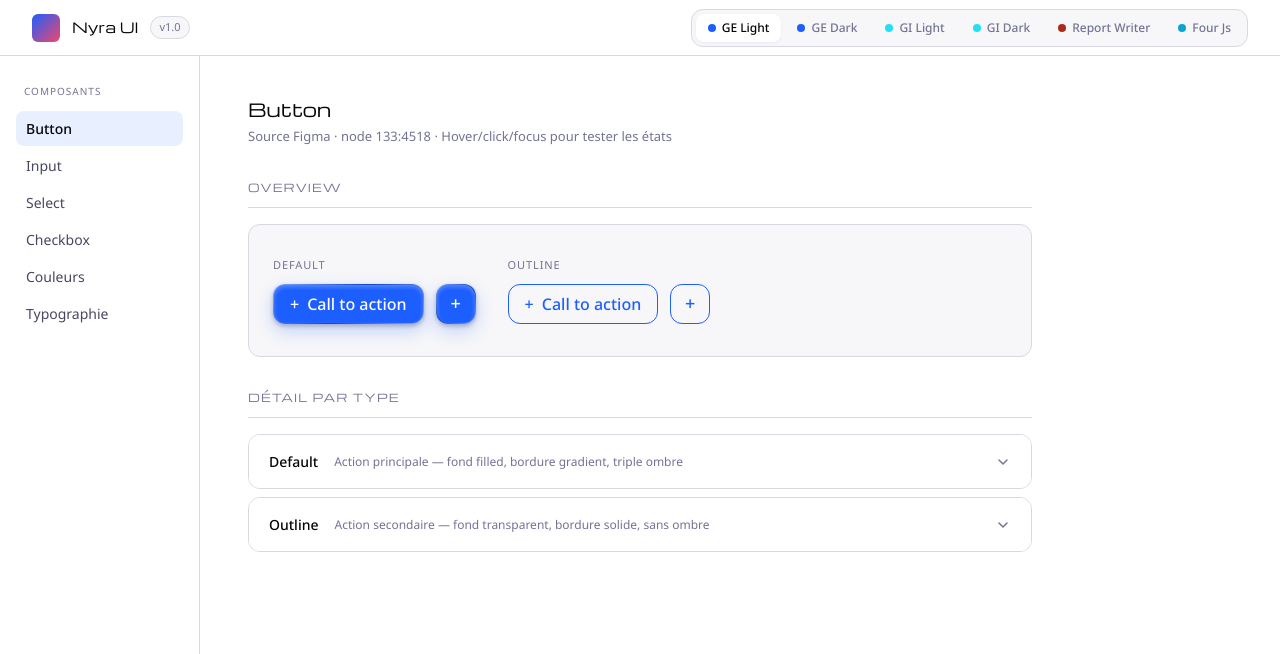
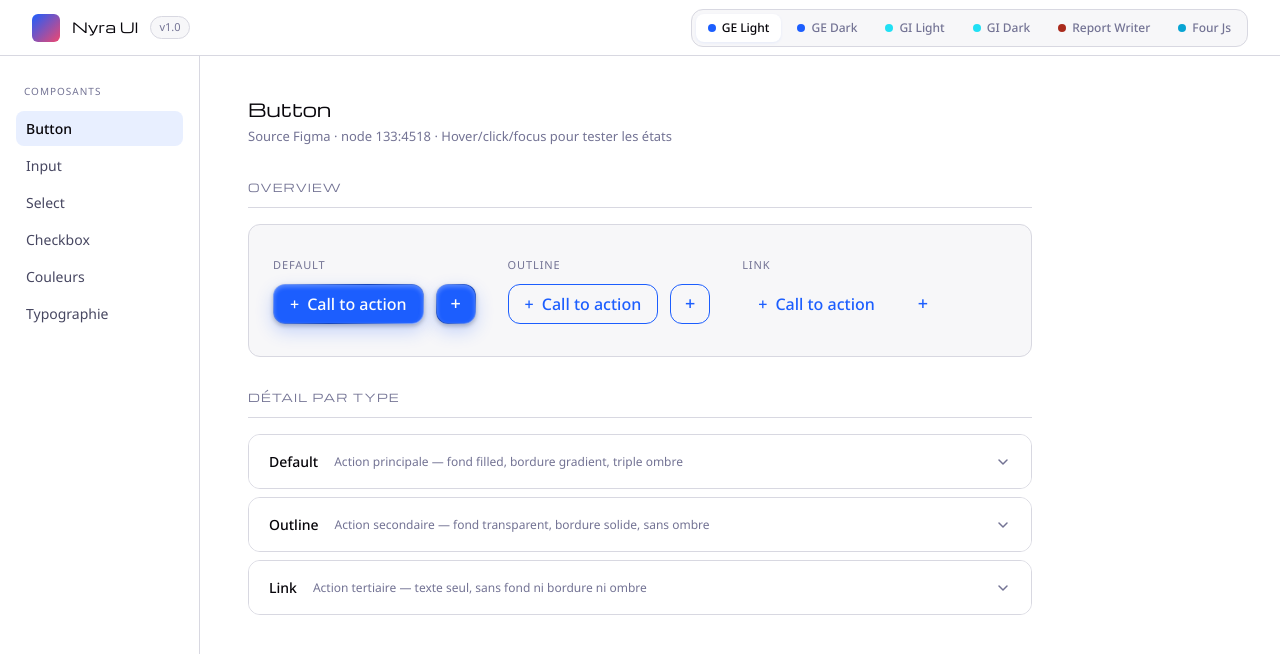
Before and after one commit to eloptb/nyra-ui, a Next.js app: page /preview in a window 1280 px wide. Shown: the top 654 px of the page. Built offline with nearby package versions, Linux system fonts and the light colour scheme.

Commit message:
feat: button Link variant — text only, no border, no shadow

```diff
--- a/app/preview/page.tsx
+++ b/app/preview/page.tsx
@@ -48,6 +48,18 @@ function ButtonPage() {
         </div>
       ),
       detail: <OutlineDetail />,
+    },
+    {
+      id: "link",
+      label: "Link",
+      description: "Action tertiaire — texte seul, sans fond ni bordure ni ombre",
+      preview: (
+        <div style={{ display: "flex", gap: 12, alignItems: "center", flexWrap: "wrap" as const }}>
+          <Button variant="link" size="m" leftIcon={<span>+</span>}>Call to action</Button>
+          <Button variant="icon-link" size="m" icon={<span>+</span>} aria-label="Ajouter" />
+        </div>
+      ),
+      detail: <LinkDetail />,
     },
   ];
 
@@ -154,6 +166,54 @@ function DefaultDetail() {
         <div style={{ display: "flex", gap: 12, flexWrap: "wrap" as const }}>
           <Button size="m" disabled leftIcon={<span>+</span>}>Call to action</Button>
           <Button variant="icon-primary" size="m" disabled icon={<span>+</span>} aria-label="Ajouter" />
+        </div>
+      </div>
+    </div>
+  );
+}
+
+// ── Link detail ─────────────────────────────────────────────
+function LinkDetail() {
+  const base: React.CSSProperties = {
+    display: "inline-flex", alignItems: "center", justifyContent: "center", gap: 8,
+    borderRadius: 12, border: "none", background: "transparent",
+    fontFamily: "var(--font-base)", fontWeight: 500, cursor: "pointer",
+    color: "var(--color-btn-text-link, var(--color-interactive-default, #1C5EFE))",
+    boxShadow: "none",
+  };
+  return (
+    <div style={{ display: "flex", flexDirection: "column" as const, gap: 16 }}>
+      <div style={Card}>
+        <p style={SubLabel}>États</p>
+        <div style={{ display: "flex", gap: 10, flexWrap: "wrap" as const, alignItems: "center" }}>
+          <Button variant="link" size="m" leftIcon={<span>+</span>}>Default</Button>
+          <button style={{ ...base, padding: "0 16px", height: 40, fontSize: 14, background: "var(--color-btn-outline-hover,rgba(28,94,254,0.08))", textDecoration: "underline" }}>+ Hover</button>
+          <button style={{ ...base, padding: "0 16px", height: 40, fontSize: 14, background: "var(--color-btn-outline-pressed,rgba(28,94,254,0.14))", transform: "translateY(1px)" }}>+ Pressed</button>
+          <button style={{ ...base, padding: "0 16px", height: 40, fontSize: 14, outline: "3px solid var(--focus-ring-color,rgba(28,94,254,0.4))", outlineOffset: 2 }}>+ Focus</button>
+          <Button variant="link" size="m" disabled leftIcon={<span>+</span>}>Disabled</Button>
+        </div>
+      </div>
+      <div style={Card}>
+        <p style={SubLabel}>Tailles</p>
+        <div style={{ display: "flex", gap: 12, alignItems: "center", flexWrap: "wrap" as const }}>
+          {([["XS",24,8,12,8],["S",32,12,14,8],["M",40,16,16,12],["L",54,24,16,12]] as [string,number,number,number,number][]).map(([label,h,px,fs,r]) => (
+            <button key={label} style={{ ...base, height: h, padding: `0 ${px}px`, fontSize: fs, borderRadius: r }}>+ {label}</button>
+          ))}
+        </div>
+      </div>
+      <div style={Card}>
+        <p style={SubLabel}>Icon only</p>
+        <div style={{ display: "flex", gap: 10, alignItems: "center" }}>
+          {([["XS",24,14,8],["S",32,16,8],["M",40,18,12],["L",54,20,12]] as [string,number,number,number][]).map(([label,size,fs,r]) => (
+            <button key={label} title={String(label)} style={{ ...base, width: size, height: size, padding: 0, fontSize: fs, borderRadius: r }}>+</button>
+          ))}
+        </div>
+      </div>
+      <div style={Card}>
+        <p style={SubLabel}>Disabled</p>
+        <div style={{ display: "flex", gap: 12, flexWrap: "wrap" as const }}>
+          <Button variant="link" size="m" disabled leftIcon={<span>+</span>}>Call to action</Button>
+          <Button variant="icon-link" size="m" disabled icon={<span>+</span>} aria-label="Ajouter" />
         </div>
       </div>
     </div>
@@ -280,6 +340,7 @@ export default function Preview() {
           --color-btn-shadow: rgba(28,94,254,0.34);
           --color-btn-outline-hover: rgba(28,94,254,0.12);
           --color-btn-outline-pressed: rgba(28,94,254,0.20);
+          --color-btn-text-link: #A4BFFF;
           --color-text-disabled: #474761;
         }
 
@@ -368,6 +429,7 @@ export default function Preview() {
           --color-btn-shadow: rgba(28,94,254,0.34);
           --color-btn-outline-hover: rgba(28,94,254,0.12);
           --color-btn-outline-pressed: rgba(28,94,254,0.20);
+          --color-btn-text-link: #A4BFFF;
           --color-text-disabled: #474761;
         }
       `}</style>
--- a/registry/nyra/button/button.tsx
+++ b/registry/nyra/button/button.tsx
@@ -5,7 +5,7 @@ import React, { useEffect } from "react";
 // Button — Nyra UI
 // Source Figma : node 133:4518
 //
-// Variants : default | outline | icon-primary | icon-outline
+// Variants : default | outline | link | icon-primary | icon-outline | icon-link
 // Sizes    : xs | s | m | l
 // States   : default | hover | pressed | focus | disabled
 // ============================================================
@@ -15,12 +15,16 @@ export type ButtonSize = "xs" | "s" | "m" | "l";
 export type ButtonVariant =
   /** Filled — action principale. Fond primary, bordure gradient, triple ombre. */
   | "default"
-  /** Fond transparent, même bordure gradient et ombres que default. Texte primary. */
+  /** Fond transparent, bordure solide 1px, sans ombre. */
   | "outline"
+  /** Texte seul — sans fond, sans bordure, sans ombre. Action tertiaire / liens. */
+  | "link"
   /** Icône seule, style filled (carré). Toujours ajouter aria-label. */
   | "icon-primary"
   /** Icône seule, style outline (carré). Toujours ajouter aria-label. */
-  | "icon-outline";
+  | "icon-outline"
+  /** Icône seule, style link (carré). Toujours ajouter aria-label. */
+  | "icon-link";
 
 export interface ButtonProps
   extends Omit<React.ButtonHTMLAttributes<HTMLButtonElement>, "type"> {
@@ -163,6 +167,43 @@ const CSS = `
   color: var(--color-text-disabled, #A9A9BD);
   box-shadow: none; opacity: 0.4;
 }
+
+/* ── LINK & ICON-LINK ── */
+/*
+  Specs Figma 177:9010 :
+  - Fill     : aucun (transparent)
+  - Border   : aucune
+  - Effets   : aucune ombre
+  - Padding  : 12px tous côtés (padding-04)
+  - Texte    : text-color-interactive (primary-60 Light, primary-40 Dark)
+  - Hover    : fond rgba(primary, 10%) + underline sur texte
+*/
+.nyra-btn-link, .nyra-btn-icon-link {
+  background: transparent;
+  border: none;
+  color: var(--color-btn-text-link, var(--color-interactive-default, #1C5EFE));
+  box-shadow: none;
+}
+.nyra-btn-link:hover {
+  background: var(--color-btn-outline-hover, rgba(28,94,254,0.08));
+  text-decoration: underline;
+  text-underline-offset: 3px;
+}
+.nyra-btn-icon-link:hover {
+  background: var(--color-btn-outline-hover, rgba(28,94,254,0.08));
+}
+.nyra-btn-link:active, .nyra-btn-icon-link:active {
+  background: var(--color-btn-outline-pressed, rgba(28,94,254,0.14));
+  transform: translateY(1px);
+}
+.nyra-btn-link:focus-visible, .nyra-btn-icon-link:focus-visible {
+  outline: 3px solid var(--focus-ring-color, rgba(28,94,254,0.4));
+  outline-offset: 2px;
+}
+.nyra-btn-link:disabled, .nyra-btn-icon-link:disabled {
+  color: var(--color-text-disabled, #A9A9BD);
+  box-shadow: none; opacity: 0.4;
+}
 `;
 
 function injectStyles() {
@@ -190,7 +231,7 @@ export const Button = React.forwardRef<HTMLButtonElement, ButtonProps>(
      htmlType = "button", children, className = "", disabled, ...props }, ref) => {
     useEffect(() => { injectStyles(); }, []);
 
-    const iconMode   = variant === "icon-primary" || variant === "icon-outline";
+    const iconMode   = variant === "icon-primary" || variant === "icon-outline" || variant === "icon-link";
     const isDisabled = disabled || loading;
     const spinnerPx  = size === "xs" ? 12 : size === "s" ? 14 : 16;
     const sizeClass  = iconMode ? `nyra-btn-icon-${size}` : `nyra-btn-${size}`;
--- a/registry/nyra/tokens/tokens-dark.css
+++ b/registry/nyra/tokens/tokens-dark.css
@@ -124,7 +124,7 @@
   --color-btn-bg-disabled:     #474761;   /* button-color-disabled dark = grey-80 */
   --color-btn-text:            #FDFDFD;
   --color-btn-icon:            #FDFDFD;
-  --color-btn-text-link:       #FDFDFD;   /* text-button-color-main dark = Light */
+  --color-btn-text-link:        #A4BFFF;   /* text-color-interactive dark = primary-40 */
   --color-btn-border-1:        #82A6FE;
   --color-btn-border-2:        #A4BFFF;   /* border-button-gradient-02 dark = primary-40 */
   --color-btn-shadow:          rgba(28, 94, 254, 0.34);
--- a/registry/nyra/tokens/tokens-genero-intelligence-dark.css
+++ b/registry/nyra/tokens/tokens-genero-intelligence-dark.css
@@ -138,7 +138,7 @@
   --color-btn-bg-disabled:     #474761;
   --color-btn-text:            #FDFDFD;
   --color-btn-icon:            #FDFDFD;
-  --color-btn-text-link:       #FDFDFD;
+  --color-btn-text-link:        #A4BFFF;   /* text-color-interactive dark = primary-40 */
   --color-btn-border-1:        #82A6FE;
   --color-btn-border-2:        #A4BFFF;
   --color-btn-shadow:          rgba(28, 94, 254, 0.34);
```
